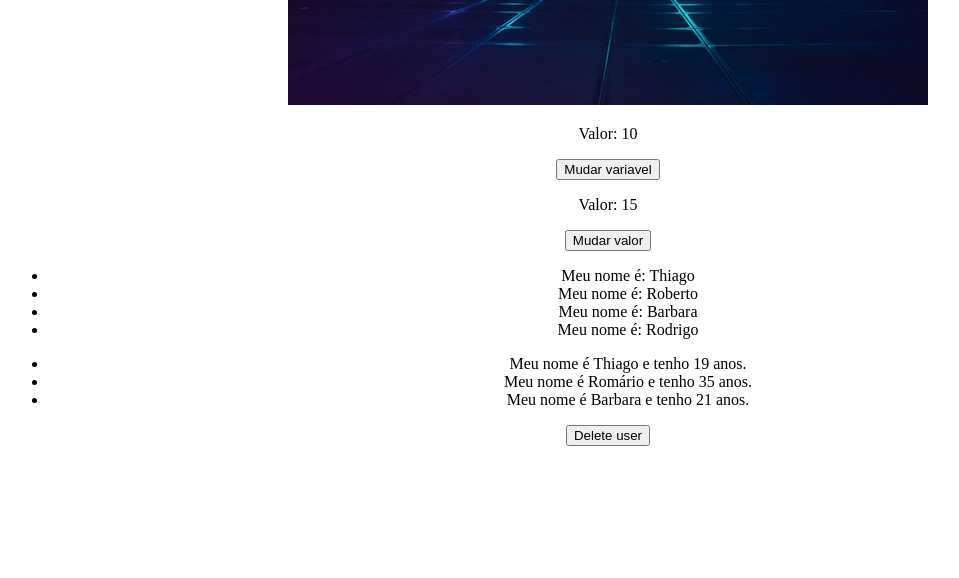
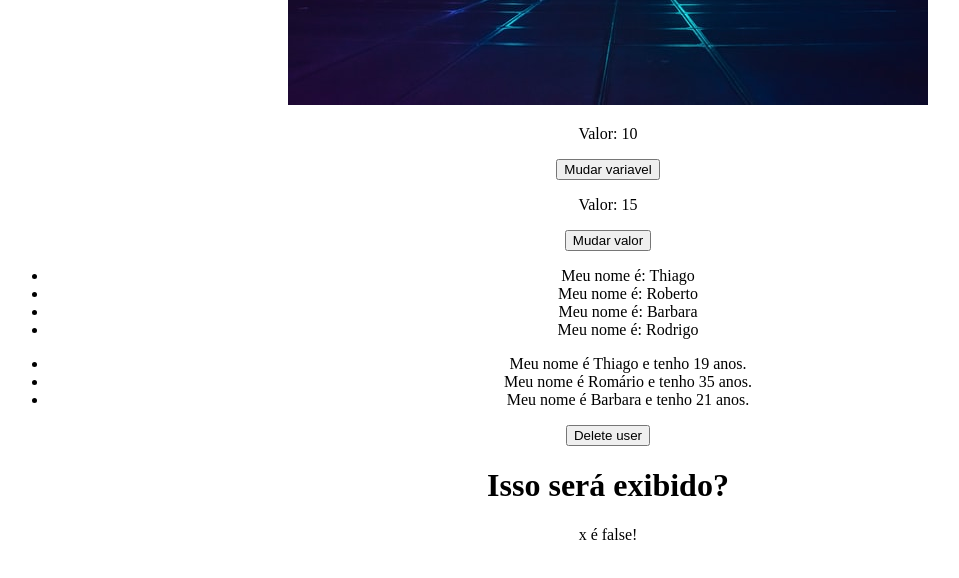
Before and after one commit to ThiagoSantos7/React1, a React (Vite) app in the folder 3_FUNDAMENTOS2/3_Fundamentos2/: page / in a window 1280 px wide. Shown: the part 873-1451 px from the top of the page, without its empty margins (32-991 px from the left). Built offline with nearby package versions, Linux system fonts and the light colour scheme.

Commit message:
estruturas de condição em react

```diff
--- a/3_FUNDAMENTOS2/3_Fundamentos2/src/App.jsx
+++ b/3_FUNDAMENTOS2/3_Fundamentos2/src/App.jsx
@@ -2,6 +2,7 @@
 import "./App.css";
 
 import City from "./assets/city.jpg";
+import CondicionalRender from "./components/CondicionalRender";
 import ListRender from "./components/listRender";
 import MenageData from "./components/MenageData";
 
@@ -19,6 +20,7 @@ function App() {
       </div>
       <MenageData />
       <ListRender />
+      <CondicionalRender />
     </div>
   );
 }
--- /dev/null
+++ b/3_FUNDAMENTOS2/3_Fundamentos2/src/components/CondicionalRender.jsx
@@ -0,0 +1,20 @@
+import { useState } from "react";
+
+const CondicionalRender = () => {
+  const [x] = useState(false);
+
+  return (
+    <>
+      <div>
+        <h1>Isso será exibido?</h1>
+        {x && <p>x é true!</p>}
+
+        {/* Invertendo condição com !(diferente) então no caso ficará como true mesmo sendo falso pois foi invertido! */}
+
+        {!x && <p>x é false!</p>}
+      </div>
+    </>
+  );
+};
+
+export default CondicionalRender;
```
